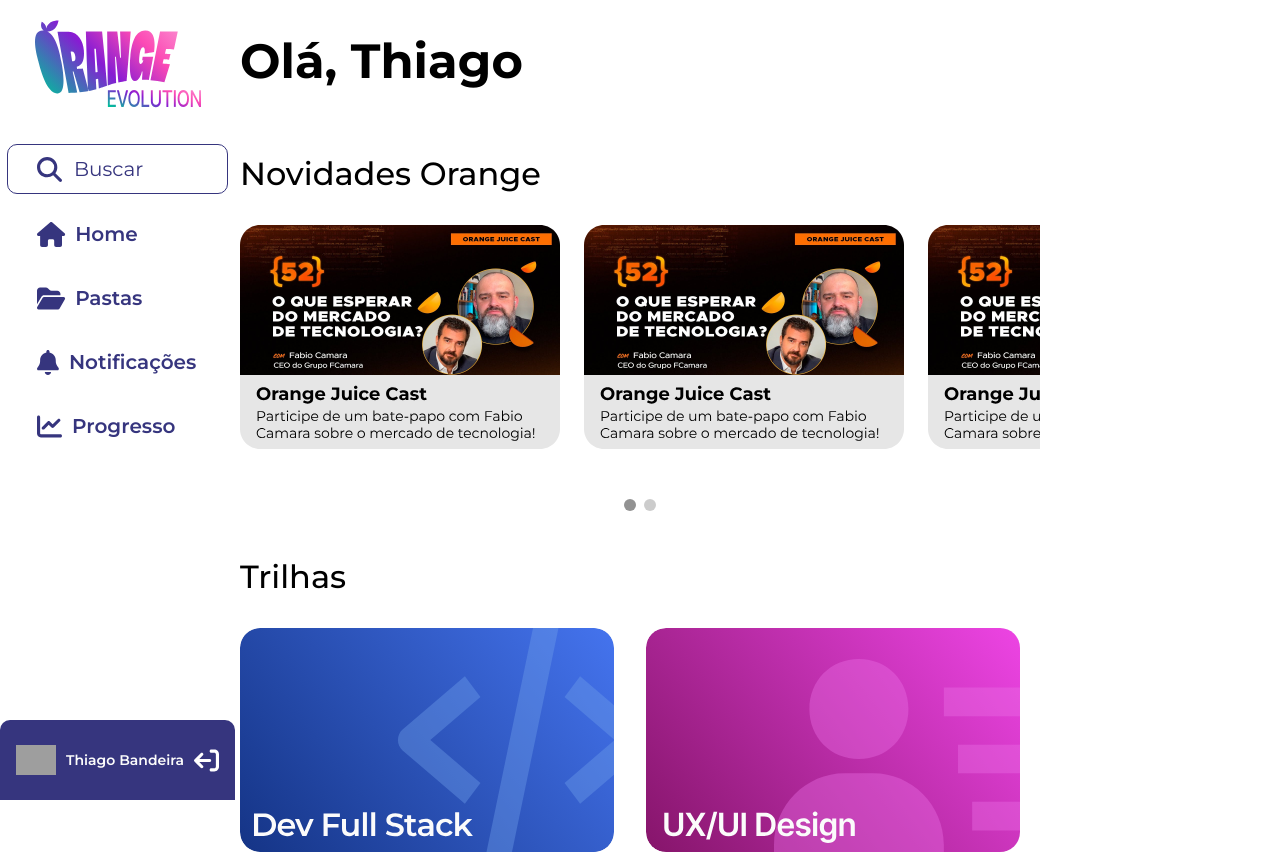
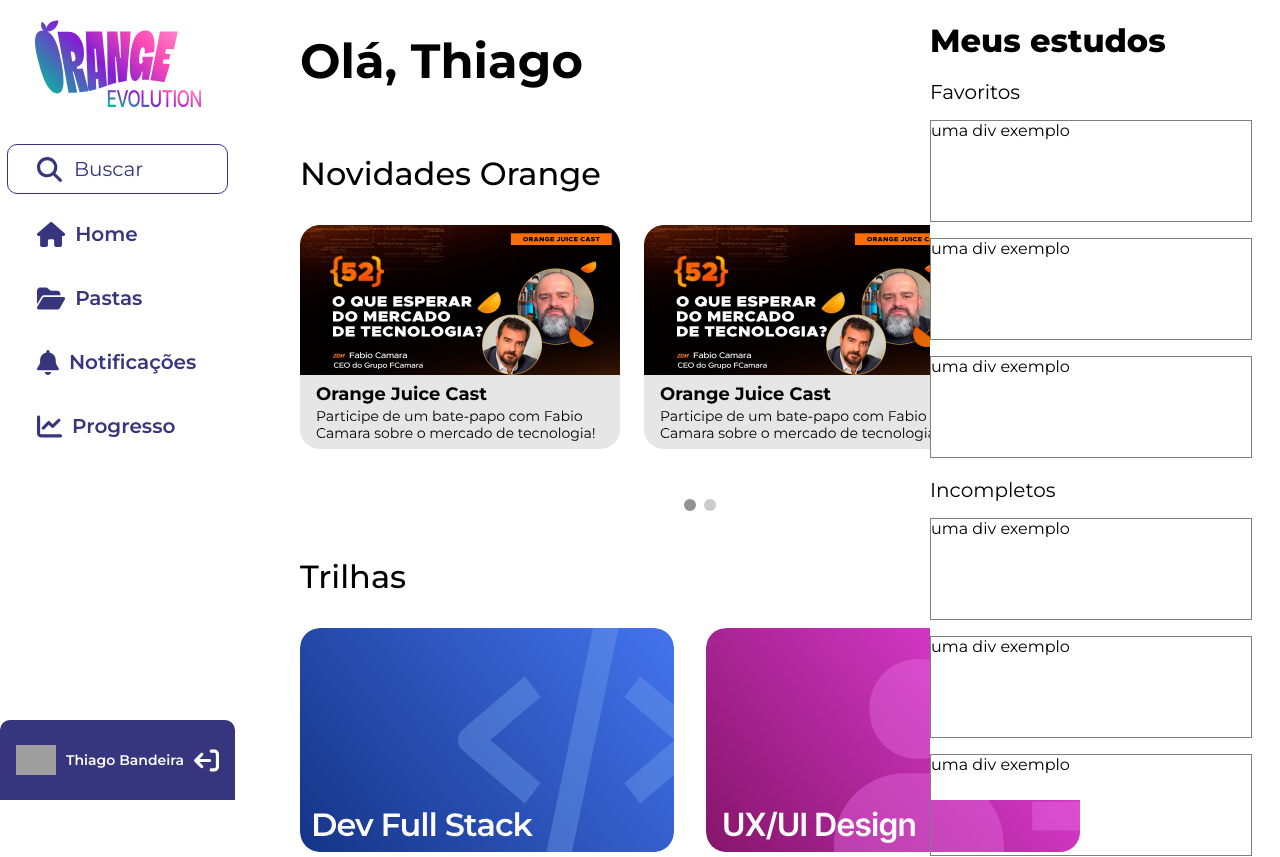
Before and after one commit to Squad-15-FCamara/orangeevolution-frontend, a React (Vite) app: page / in a window 1280 px wide. Shown: the top 857 px of the page. Built offline with nearby package versions, Linux system fonts and the light colour scheme; grey boxes are pictures that could not be loaded.

Commit message:
feat: add right sidemenu to home page

```diff
--- /dev/null
+++ b/src/components/RightSideMenu/index.jsx
@@ -0,0 +1,28 @@
+import { Wrapper, Favoritos, Incompletos, Titulo, WrapperConteudo, Subtitulo} from "./style"
+
+export const RightSideMenu = () => {
+  return (
+      <Wrapper>
+        <Titulo>Meus estudos</Titulo>
+        <WrapperConteudo>
+          <Favoritos>
+              <Subtitulo>Favoritos</Subtitulo>
+              <div style={{height: '100px', border: '1px solid gray', width: '320px'}}>uma div exemplo</div>
+              <div style={{height: '100px', border: '1px solid gray', width: '320px'}}>uma div exemplo</div>
+              <div style={{height: '100px', border: '1px solid gray', width: '320px'}}>uma div exemplo</div>
+
+
+          </Favoritos>
+          <Incompletos>
+              <Subtitulo>Incompletos</Subtitulo>
+              <div style={{height: '100px', border: '1px solid gray', width: '320px'}}>uma div exemplo</div>
+              <div style={{height: '100px', border: '1px solid gray', width: '320px'}}>uma div exemplo</div>
+              <div style={{height: '100px', border: '1px solid gray', width: '320px'}}>uma div exemplo</div>
+
+
+
+          </Incompletos>
+        </WrapperConteudo>
+      </Wrapper>
+  )
+}
--- /dev/null
+++ b/src/components/RightSideMenu/style.js
@@ -0,0 +1,51 @@
+import styled from "styled-components";
+
+export const Wrapper = styled.div`
+  width: 350px;
+  height: 100vh;
+  position: absolute;
+  top: 0;
+  right: 0;
+  background-color: white;
+  z-index: 99;
+  display: flex;
+  flex-direction: column;
+  align-items: flex-start;
+
+  @media screen and (max-width: 1100px){
+    visibility: hidden;
+  }
+`
+export const Titulo = styled.h1`
+  font-family: 'Montserrat', sans-serif;
+  font-size: 32px;
+  font-weight: 800;
+  margin-bottom: 0;
+`
+export const Subtitulo = styled.h3`
+font-family: 'Montserrat', sans-serif;
+  font-size: 20px;
+  font-weight: 400;
+  margin-bottom: 0;
+
+`
+
+
+export const WrapperConteudo = styled.div`
+  display: flex;
+  flex-direction: column;
+  height: 100vh;
+  /* gap: 50px; */
+`
+
+export const Incompletos = styled.div`
+  display: flex;
+  flex-direction: column;
+  gap: 16px;
+`
+
+export const Favoritos = styled.div`
+  display: flex;
+  flex-direction: column;
+  gap: 16px;
+`
--- a/src/layout/DefaultLayout.jsx
+++ b/src/layout/DefaultLayout.jsx
@@ -1,6 +1,7 @@
 import { Outlet } from 'react-router-dom';
 // import { Header } from '../components/Header';
 import { Footer } from '../components/Footer';
+import { RightSideMenu } from '../components/RightSideMenu';
 import { SideMenu } from '../components/SideBarMenu/SideMenu';
 
 export function DefaultLayout() {
@@ -9,6 +10,7 @@
       {/* <Header /> */}
       <SideMenu/>
       <Outlet />
+      <RightSideMenu/>
       <Footer />
     </div>
   );
--- a/src/pages/Home/style.js
+++ b/src/pages/Home/style.js
@@ -21,7 +21,7 @@
   flex-direction: column;
   justify-content: flex-start;
   height: 100%;
-  margin: 0 auto;
+  margin-left: 300px;
   margin-bottom: 200px;
   max-width: 800px;
   width: 100%;
```
